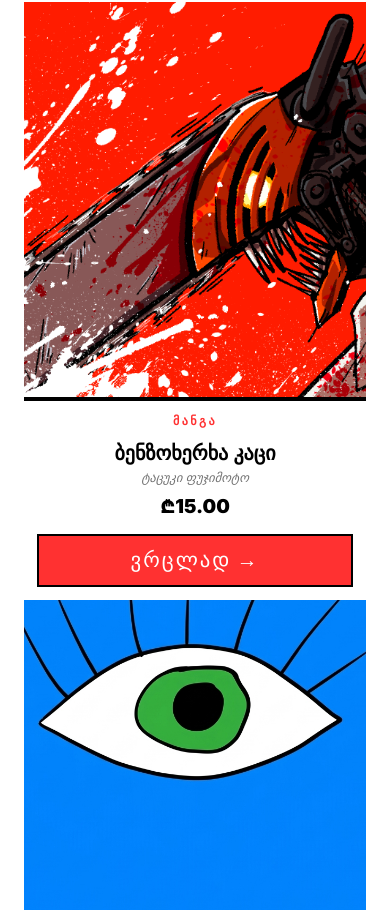
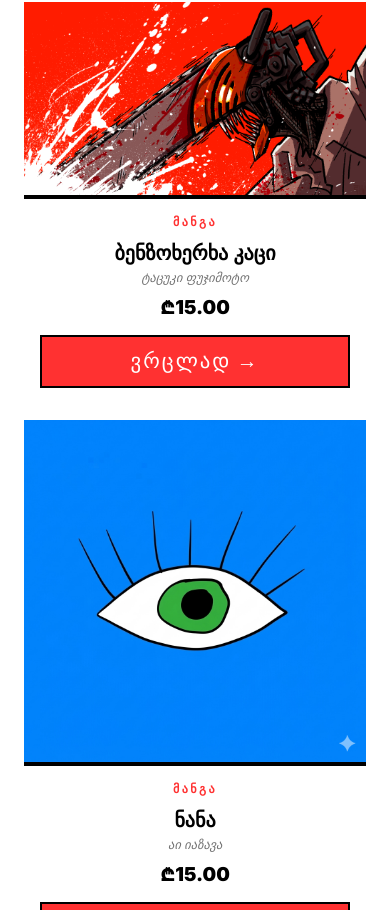
Before and after one commit to Ravelcut/eyemanga, a React (Vite) app: page / in a window 390 px wide. Shown: the part 774-1684 px from the top of the page. Built offline with nearby package versions, Linux system fonts and the light colour scheme.

Commit message:
fix: item overlap on mobile by allowing auto height in grid

```diff
--- a/src/components/MangaLayout.css
+++ b/src/components/MangaLayout.css
@@ -20,7 +20,7 @@
 @media (max-width: 768px) {
   .manga-grid {
     grid-template-columns: repeat(2, 1fr);
-    grid-auto-rows: 250px;
+    grid-auto-rows: auto;
   }
 }
 
--- a/src/components/ProductCatalog.css
+++ b/src/components/ProductCatalog.css
@@ -53,6 +53,10 @@
 }
 
 @media (max-width: 768px) {
+  .product-link, .product-image {
+    height: auto !important;
+  }
+
   .product-card:hover .product-image {
     transform: none;
   }
@@ -70,7 +74,7 @@
     border-left: none;
     border-right: none;
     border-bottom: none;
-    padding: 0.8rem;
+    padding: 1rem;
     box-shadow: none;
   }
 }
--- a/src/pages/Catalog.css
+++ b/src/pages/Catalog.css
@@ -79,7 +79,7 @@
   .catalog-grid { grid-template-columns: repeat(3, 1fr); }
 }
 @media (max-width: 768px) {
-  .catalog-grid { grid-template-columns: repeat(2, 1fr); grid-auto-rows: 250px; }
+  .catalog-grid { grid-template-columns: repeat(2, 1fr); grid-auto-rows: auto; }
   .catalog-container { padding: 2rem 1.5rem; }
   .catalog-title { font-size: 2rem; }
 }
--- a/src/pages/Home.css
+++ b/src/pages/Home.css
@@ -51,7 +51,7 @@
   .featured-grid { grid-template-columns: repeat(3, 1fr); }
 }
 @media (max-width: 768px) {
-  .featured-grid { grid-template-columns: repeat(2, 1fr); grid-auto-rows: 250px; }
+  .featured-grid { grid-template-columns: repeat(2, 1fr); grid-auto-rows: auto; }
   .section { padding: 3rem 1.5rem 1.5rem; }
 }
 @media (max-width: 480px) {
```
